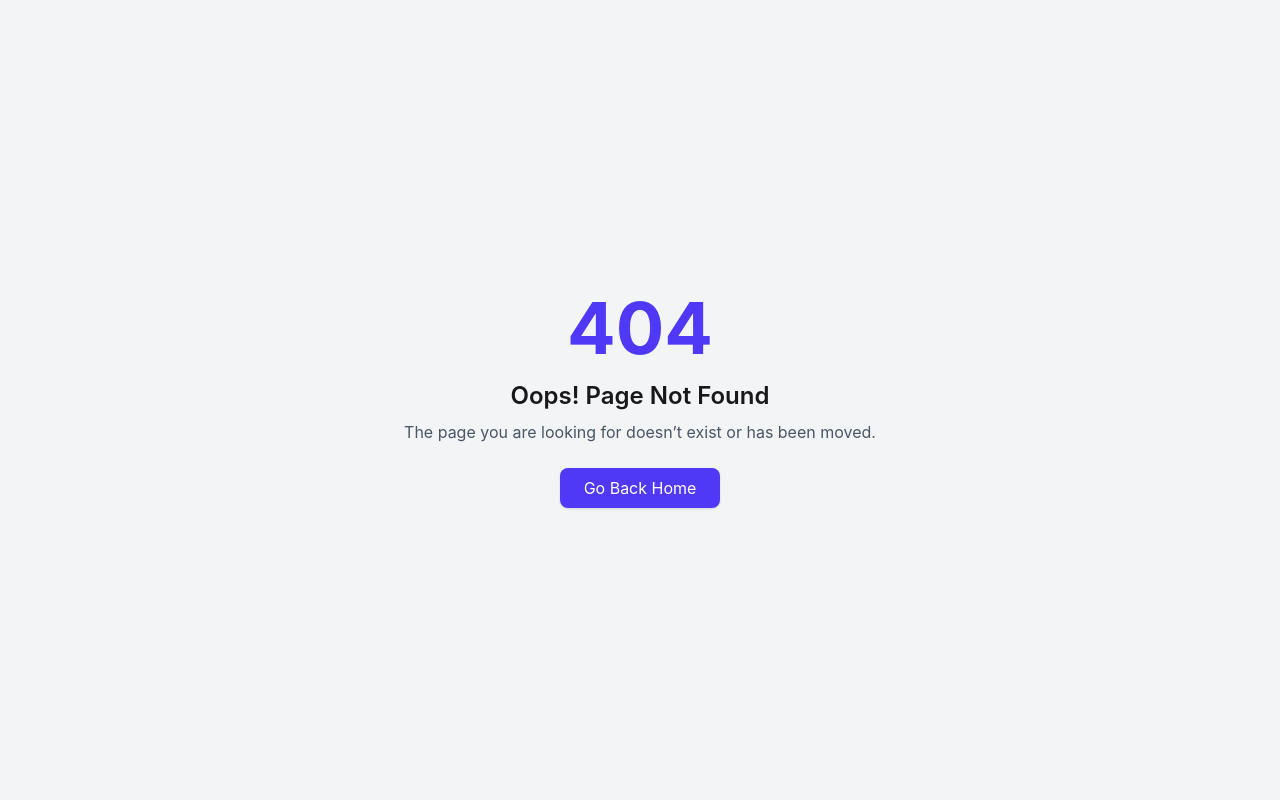
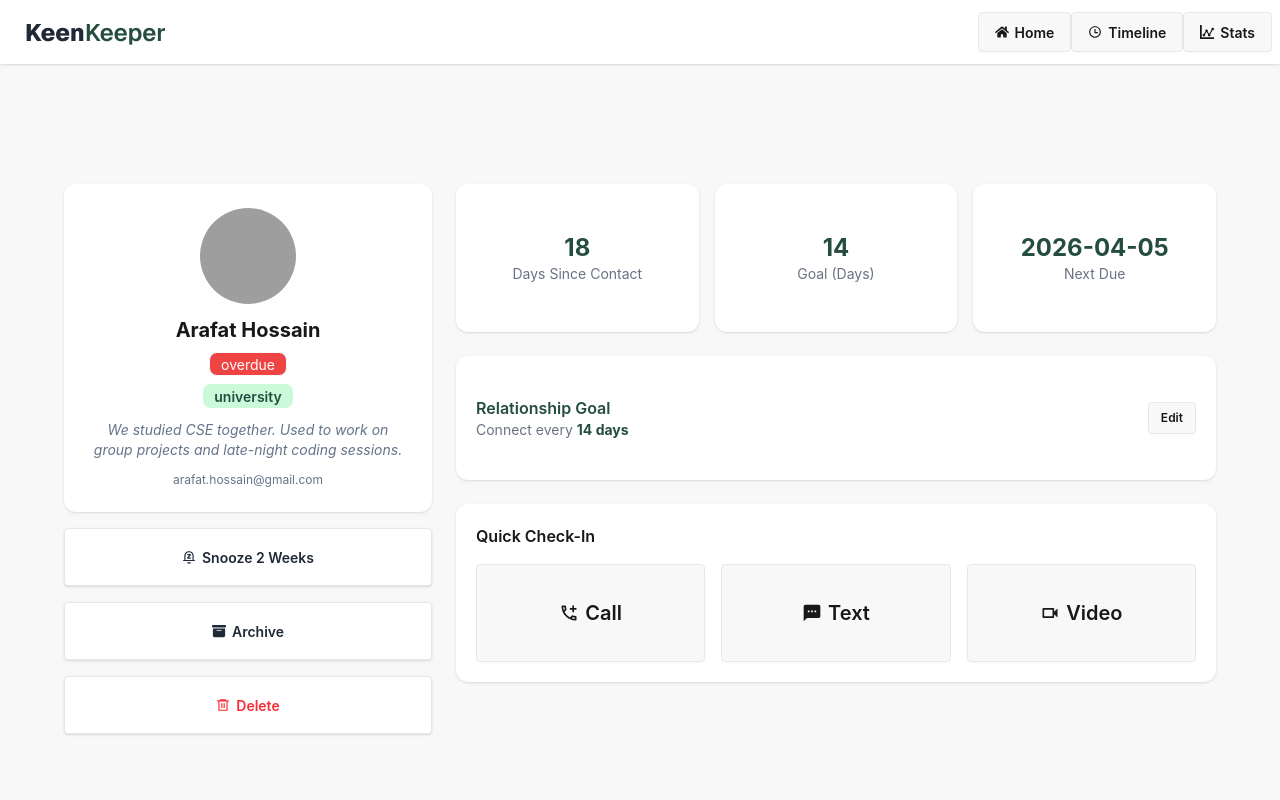
Before and after one commit to zisanahmed97/assignment7-ph-zisanahmed, a React (Vite) app: page /userdetails/1 in a window 1280 px wide. Before the commit this address had no page. Shown: the top 800 px of the page. Built offline with nearby package versions, Linux system fonts and the light colour scheme; grey boxes are pictures that could not be loaded.

Commit message:
added user details section

```diff
--- a/src/Components/AllUsers/AllUsers.jsx
+++ b/src/Components/AllUsers/AllUsers.jsx
@@ -1,4 +1,5 @@
 import React, { use } from 'react';
+import { Link } from 'react-router';
   const userPromise = fetch("/data.json").then(res=> res.json())
 
 const AllUsers = () => {
@@ -14,7 +15,7 @@ const AllUsers = () => {
     {
       users.map((user) => {
         return (
-          <div key={user.id} className='mb-3'>
+          <Link to={`/userdetails/${user.id}`} key={user.id} className='mb-3 block'>
             <div className="card bg-base-100 w-full shadow-sm">
               <figure>
                 <img className='w-[200px] border-0 rounded-full mt-[20px]'
@@ -48,7 +49,7 @@ const AllUsers = () => {
 
               </div>
             </div>
-          </div>
+          </Link>
         );
       })
     }
--- a/src/Components/UserDetails/UserDetails.jsx
+++ b/src/Components/UserDetails/UserDetails.jsx
@@ -1,11 +1,110 @@
-import React from 'react';
+
+import React, { use } from 'react';
+import { useParams } from 'react-router';
+
+import { MdOutlineAddIcCall } from "react-icons/md";
+import { MdTextsms } from "react-icons/md";
+import { MdOutlineVideocam } from "react-icons/md";
+import { RiNotificationSnoozeLine } from "react-icons/ri";
+import { FaBoxArchive } from "react-icons/fa6";
+import { RiDeleteBin6Line } from "react-icons/ri";
+
+const userPromise = fetch("/data.json").then(res => res.json());
 
 const UserDetails = () => {
-    return (
-        <div>
-            <h2>user details</h2>
+
+  const { id } = useParams();
+  const users = use(userPromise);
+  const user = users.find(u => u.id == id);
+
+  return (
+    <div className="bg-base-200 min-h-screen py-10 px-4 pt-30">
+      <div className="max-w-6xl mx-auto grid grid-cols-1 lg:grid-cols-3 gap-6">
+
+
+        <div className="space-y-4">
+
+
+          <div className="bg-white rounded-xl shadow p-6 text-center">
+            <img
+              src={user.picture}
+              className="w-24 h-24 rounded-full mx-auto mb-3 object-cover"
+            />
+            <h2 className="text-xl font-bold">{user.name}</h2>
+
+            <div className={`badge mt-2 ${
+              user.status === "overdue"
+                ? "bg-[#EF4444] text-white"
+                : user.status === "almost due"
+                ? "bg-[#EFAD44] text-white"
+                : "bg-[#244D3F] text-white"
+            }`}>
+              {user.status}
+            </div>
+            <br />
+
+            <div className="badge mt-2  bg-[#CBFADB] text-[#244D3F] border-0 font-semibold">
+              {user.tag1}
+            </div>
+
+            <p className="italic text-sm text-[#64748B] my-3">
+              {user.bio}
+            </p>
+            <p className="text-xs text-[#64748B]">{user.email}</p>
+          </div>
+
+
+            <button className="btn bg-white rounded shadow text-[#1F2937] w-full py-7"><RiNotificationSnoozeLine /> Snooze 2 Weeks</button>
+            <button className="btn bg-white rounded shadow text-[#1F2937] w-full py-7"><FaBoxArchive /> Archive</button>
+            <button className="btn bg-white rounded shadow w-full text-red-500 py-7"><RiDeleteBin6Line /> Delete</button>
+
+
         </div>
-    );
+
+
+        <div className="lg:col-span-2 space-y-6">
+
+          <div className="grid grid-cols-1 sm:grid-cols-3 gap-4">
+            <div className="bg-white p-5 rounded-xl shadow text-center py-12">
+              <h2 className="text-2xl font-bold text-[#244D3F]">{user.days_since_contact}</h2>
+              <p className="text-gray-500 text-sm">Days Since Contact</p>
+            </div>
+
+            <div className="bg-white p-5 rounded-xl shadow text-center py-12">
+              <h2 className="text-2xl text-[#244D3F] font-bold">{user.goal}</h2>
+              <p className="text-gray-500 text-sm">Goal (Days)</p>
+            </div>
+
+            <div className="bg-white p-5 rounded-xl shadow text-center py-12">
+              <h2 className="text-2xl text-[#244D3F] font-bold">{user.next_due_date}</h2>
+              <p className="text-gray-500 text-sm">Next Due</p>
+            </div>
+          </div>
+
+          <div className="bg-white p-5 rounded-xl shadow flex justify-between items-center py-10">
+            <div>
+              <h3 className="font-semibold text-[#244D3F]">Relationship Goal</h3>
+              <p className="text-gray-500 text-sm">
+                Connect every <span className="font-bold text-[#244D3F]">{user.goal} days</span>
+              </p>
+            </div>
+            <button className="btn btn-sm">Edit</button>
+          </div>
+
+          <div className="bg-white p-5 rounded-xl shadow">
+            <h3 className="font-semibold mb-4">Quick Check-In</h3>
+
+            <div className="grid grid-cols-1 sm:grid-cols-3 gap-4">
+              <button className="btn p-12 text-xl "><MdOutlineAddIcCall /> Call</button>
+              <button className="btn p-12 text-xl "><MdTextsms />  Text</button>
+              <button className="btn p-12 text-xl"><MdOutlineVideocam />  Video</button>
+            </div>
+          </div>
+
+        </div>
+      </div>
+    </div>
+  );
 };
 
 export default UserDetails;
--- a/src/main.jsx
+++ b/src/main.jsx
@@ -21,7 +21,8 @@ const router = createBrowserRouter([
         element:<Home></Home>
       },
       {
-        path:"/userdetails",
+
+        path:"/userdetails/:id",
         element: <UserDetails></UserDetails>
       },
       {
```
